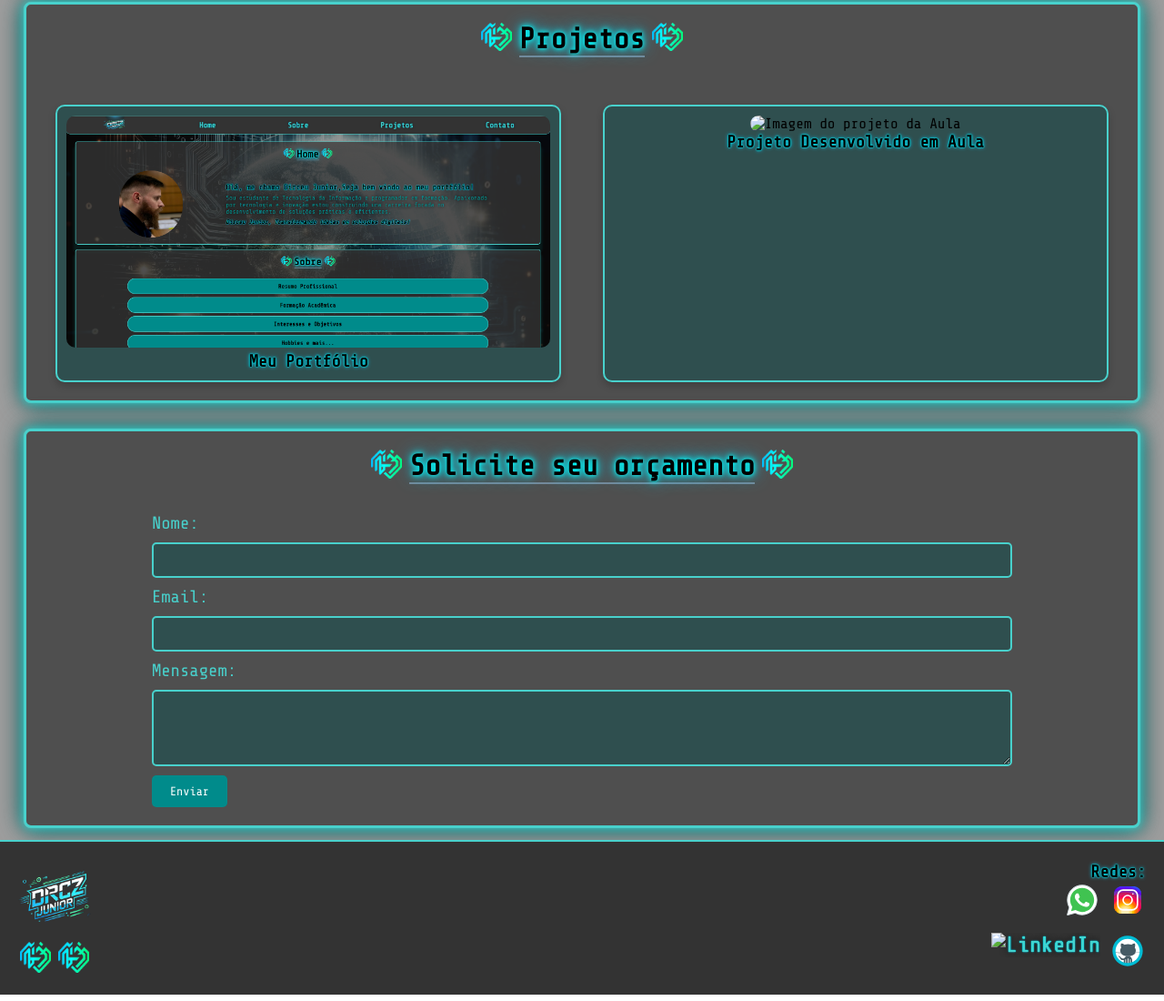
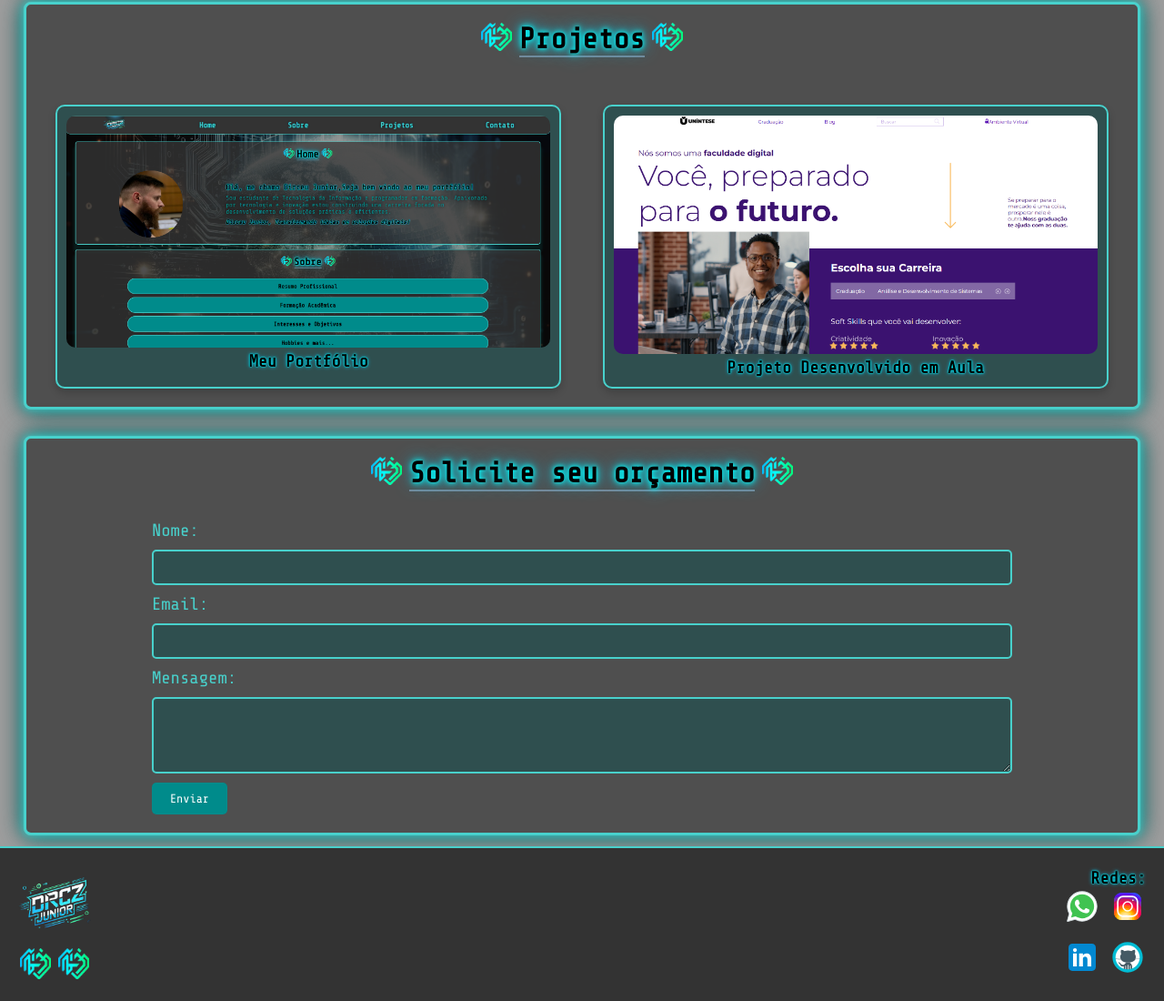
Before and after one commit to dirczjunior/Portfolio-DirceuJunior, a plain HTML site: page index.html in a window 1280 px wide. Shown: the part 820-1920 px from the top of the page at 91% size. Drawn offline with nearby package versions, Linux system fonts and the light colour scheme; the site is published under a folder, as on GitHub Pages, so addresses that start at the root find nothing.

Commit message:
Add files via upload

```diff
--- a/index.html
+++ b/index.html
@@ -83,7 +83,7 @@
                     <h3>Meu Portfólio</h3>
                   </div>
                       <div class="projetosCartao">
-                        <img src="/img/projeto-aula.png" class="projetosImg" alt="Imagem do projeto da Aula">
+                        <img src="img/projeto-aula.png" class="projetosImg" alt="Imagem do projeto da Aula">
                         <h3>Projeto Desenvolvido em Aula</h3>
                       </div>
                   </div>
@@ -125,7 +125,7 @@
                   </a>
               </div>
               <div class="socialLinks">
-                  <a href="https://www.linkedin.com/in/dirceu-junior-54521b323/" target="_blank"><img src="/img/icons8-linkedin.svg" alt="LinkedIn"></a>
+                  <a href="https://www.linkedin.com/in/dirceu-junior-54521b323/" target="_blank"><img src="img/icons8-linkedin.svg" alt="LinkedIn"></a>
                   <a href="https://github.com/dirczjunior" target="_blank"><img src="img/icons8-github.svg" alt="GitHub"></a>
               </div>
           </div>
```
